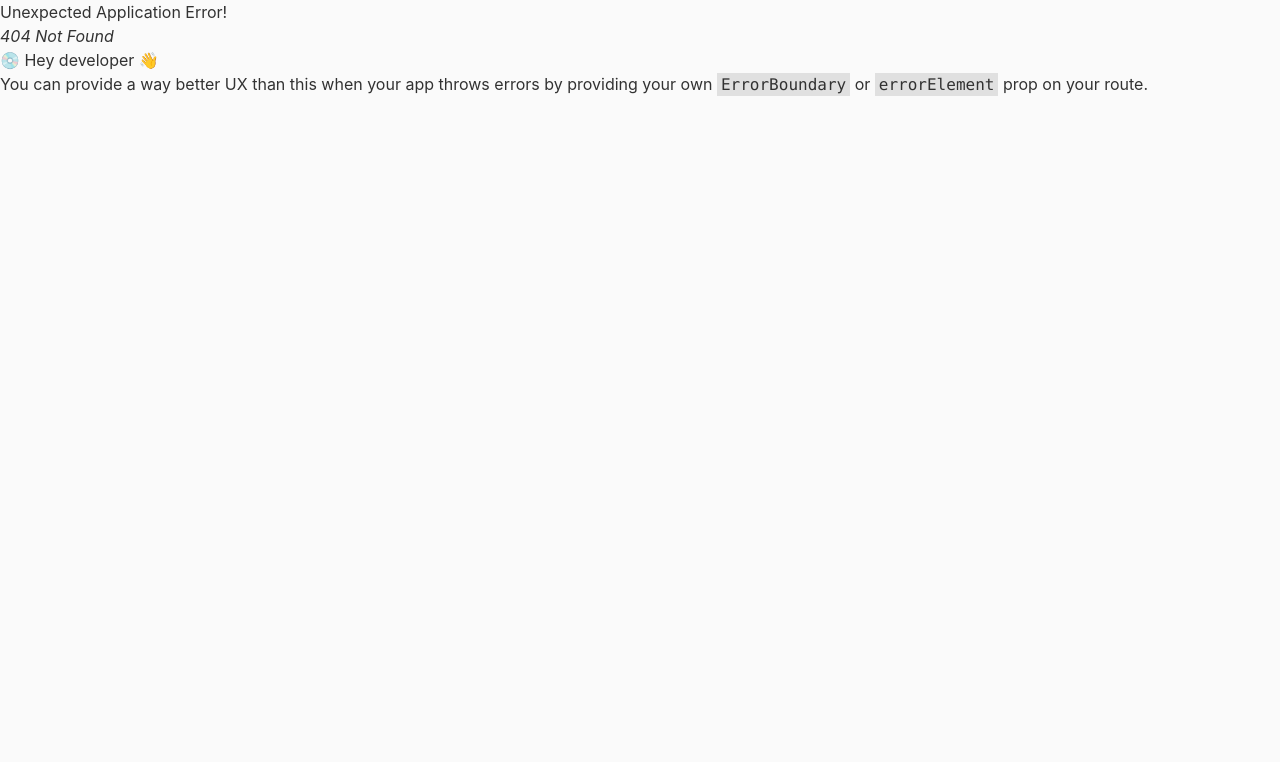
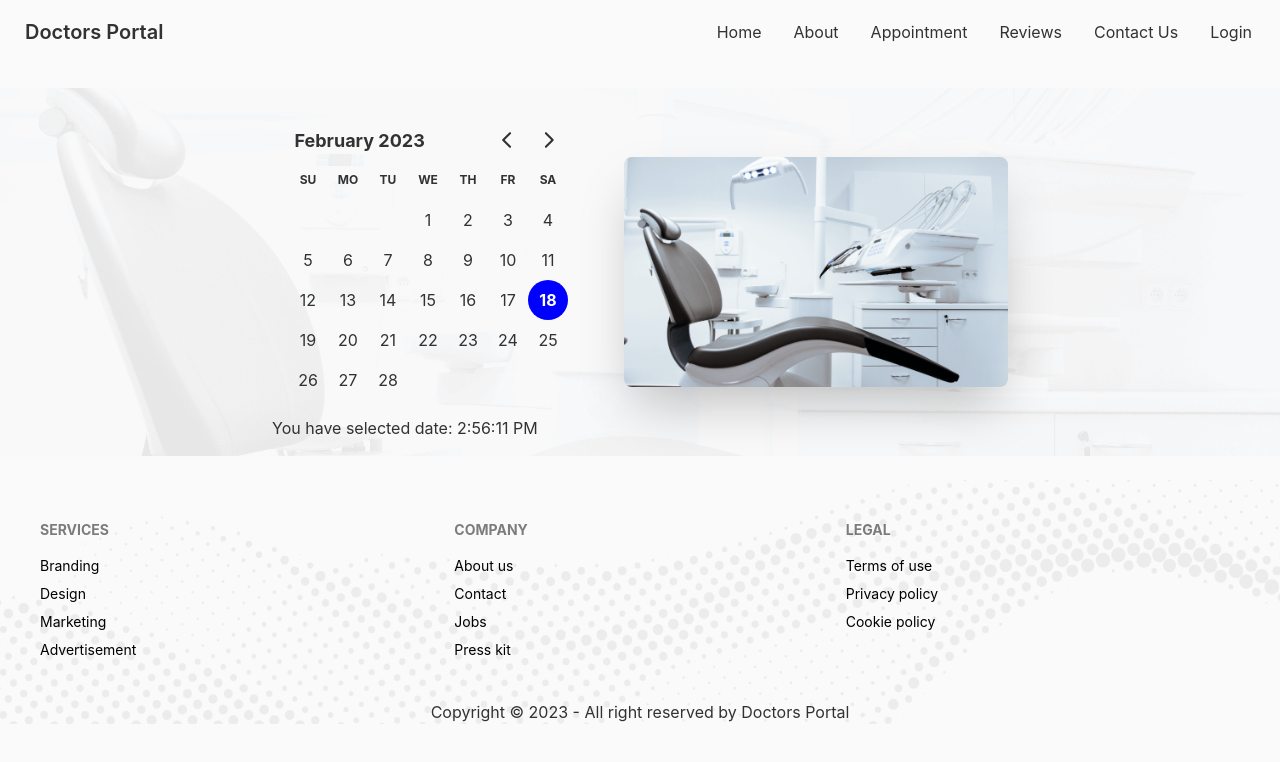
Before and after one commit to AkRazu/doctors-portal-client, a React (Create React App) app: page /appointment in a window 1280 px wide. Before the commit this address had no page. Shown: the top 762 px of the page. Built offline with nearby package versions, Linux system fonts and the light colour scheme.

Commit message:
Appointment hero section add

```diff
--- a/package.json
+++ b/package.json
@@ -7,7 +7,9 @@
     "@testing-library/react": "^13.4.0",
     "@testing-library/user-event": "^13.5.0",
     "daisyui": "^2.50.1",
+    "date-fns": "^2.29.3",
     "react": "^18.2.0",
+    "react-day-picker": "^8.6.0",
     "react-dom": "^18.2.0",
     "react-router-dom": "^6.8.1",
     "react-scripts": "5.0.1",
--- /dev/null
+++ b/src/Pages/Appointment/Appointment/Appointment.js
@@ -0,0 +1,12 @@
+import React from 'react';
+import AppointmentBanner from '../AppointmentBanner/AppointmentBanner';
+
+const Appointment = () => {
+    return (
+        <div>
+            <AppointmentBanner/>
+        </div>
+    );
+};
+
+export default Appointment;
--- /dev/null
+++ b/src/Pages/Appointment/AppointmentBanner/AppointmentBanner.css
@@ -0,0 +1,6 @@
+.appoi-bg{
+    background-image: url('../../../assets/images/bg.png');
+    background-position: center;
+    background-size: cover;
+    background-repeat: no-repeat;
+}
--- /dev/null
+++ b/src/Pages/Appointment/AppointmentBanner/AppointmentBanner.js
@@ -0,0 +1,32 @@
+import React, { useState } from "react";
+import chair from '../../../assets/images/chair.png'
+import { DayPicker } from 'react-day-picker';
+import './AppointmentBanner.css'
+import { format } from "date-fns";
+
+const AppointmentBanner = () => {
+    const [selectDate,setSelectedDate] = useState(new Date())
+  return (
+    <header className="my-6">
+      <div className="hero appoi-bg">
+        <div className="hero-content flex-col lg:flex-row-reverse">
+          <img
+            src={chair}
+            alt='Dentist Chair'
+            className="max-w-sm rounded-lg shadow-2xl"
+          />
+          <div className="mr-6">
+          <DayPicker
+            mode='single'
+            selected={selectDate}
+            onSelect={setSelectedDate}
+          />
+          <p>You have selected date: {format(selectDate,'pp')}</p>
+          </div>
+        </div>
+      </div>
+    </header>
+  );
+};
+
+export default AppointmentBanner;
--- a/src/Pages/Home/Shared/Footer/Footer.js
+++ b/src/Pages/Home/Shared/Footer/Footer.js
@@ -3,12 +3,12 @@
 import "./Footer.css";
 const Footer = () => {
   const date = new Date();
+  const year = date.getFullYear();
 
-  const year = date.getFullYear();
+
   return (
-
       <footer className="footer-bg">
-        <div className="footer p-10 text-neutral-content text-black">
+        <div className="footer p-10 text-black">
         <div>
           <span className="footer-title">Services</span>
           <Link to="/" className="link link-hover">
--- a/src/Routes/Routes/Routes.js
+++ b/src/Routes/Routes/Routes.js
@@ -1,5 +1,6 @@
 import { createBrowserRouter } from "react-router-dom";
 import Main from "../../Layout/Main";
+import Appointment from "../../Pages/Appointment/Appointment/Appointment";
 import Home from "../../Pages/Home/Home/Home";
 import Login from "../../Pages/Login/Login";
 const router = createBrowserRouter([
@@ -15,6 +16,10 @@
             path:'/login',
             element:<Login/>
         },
+        {
+            path:'/appointment',
+            element:<Appointment/>
+        },
       ]
     },
   ]);
--- a/src/index.js
+++ b/src/index.js
@@ -2,6 +2,7 @@
 import ReactDOM from 'react-dom/client';
 import './index.css';
 import App from './App';
+import 'react-day-picker/dist/style.css';
 import reportWebVitals from './reportWebVitals';
 
 const root = ReactDOM.createRoot(document.getElementById('root'));
```
Also changed, not shown: 1 other file (tests, documents, lock files or other folders).
